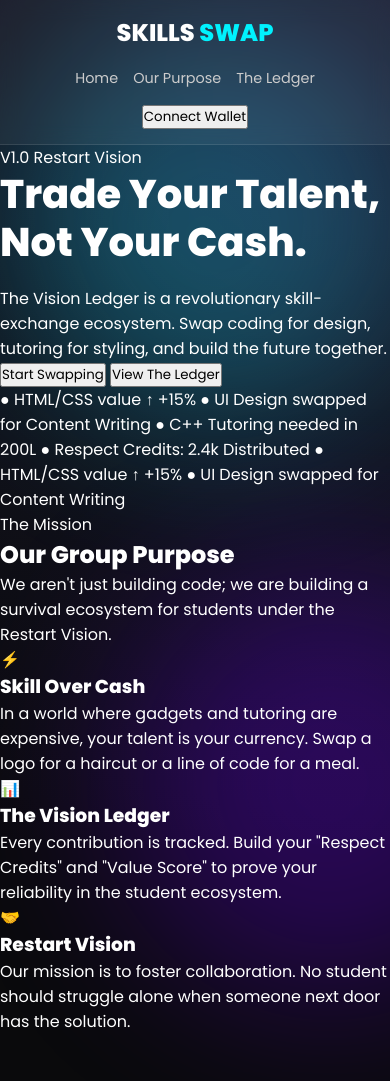
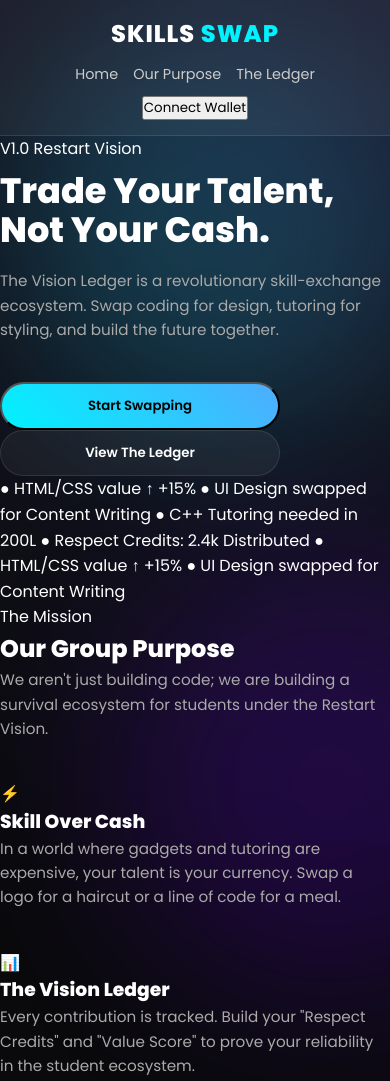
Before and after one commit to Etimbok/vision-ledger, a plain HTML site: page index.html in a window 390 px wide. Shown: the top 1081 px of the page. Before the commit the page ends 1034 px from the top, so only its background shows below. Drawn offline with Linux system fonts and the light colour scheme.

Commit message:
style.css

```diff
--- a/style.css
+++ b/style.css
@@ -1,3 +1,4 @@
+/* 1. RESET & FONTS */
 :root {
     --primary: #00f2fe;
     --secondary: #4facfe;
@@ -17,9 +18,10 @@ body {
     background-color: var(--bg-dark);
     color: white;
     overflow-x: hidden;
+    line-height: 1.6;
 }
 
-/* --- Animated Background --- */
+/* 2. ANIMATED BACKGROUND (The "Vibe") */
 .bg-wrapper {
     position: fixed;
     top: 0;
@@ -37,7 +39,7 @@ body {
     background: linear-gradient(45deg, var(--primary), var(--secondary));
     filter: blur(80px);
     border-radius: 50%;
-    opacity: 0.3;
+    opacity: 0.2;
     animation: move 20s infinite alternate;
 }
 
@@ -53,22 +55,27 @@ body {
     to { transform: translate(50px, 50px) scale(1.1); }
 }
 
-/* --- Navigation --- */
+/* 3. NAVIGATION (Fixed the overlapping) */
+header {
+    width: 100%;
+    background: var(--glass);
+    backdrop-filter: blur(15px);
+    border-bottom: 1px solid var(--glass-border);
+}
+
 .glass-nav {
     display: flex;
     justify-content: space-between;
     align-items: center;
     padding: 20px 8%;
-    background: var(--glass);
-    backdrop-filter: blur(10px);
-    border-bottom: 1px solid var(--glass-border);
-    position: relative; /* Changed from fixed to stop the overlapping issue */
-    z-index: 100;
+    max-width: 1400px;
+    margin: 0 auto;
 }
 
 .logo {
     font-size: 1.5rem;
     font-weight: 800;
+    letter-spacing: 1px;
 }
 
 .logo span { color: var(--primary); }
@@ -76,26 +83,31 @@ body {
 .nav-links {
     display: flex;
     list-style: none;
-    gap: 30px;
+    gap: 25px;
 }
 
 .nav-links a {
     text-decoration: none;
     color: #ccc;
     font-size: 0.9rem;
+    transition: 0.3s;
 }
 
-/* --- Hero Section --- */
+.nav-links a:hover { color: var(--primary); }
+
+/* 4. HERO SECTION (The main content) */
 .hero-section {
-    padding: 60px 8%;
+    padding: 80px 8%;
     text-align: center;
+    max-width: 1000px;
+    margin: 0 auto;
 }
 
 h1 {
-    font-size: clamp(2.5rem, 8vw, 4rem); /* Responsive font size */
+    font-size: 3.5rem;
     font-weight: 800;
     margin-bottom: 20px;
-    line-height: 1.2;
+    line-height: 1.1;
 }
 
 .gradient-text {
@@ -104,13 +116,45 @@ h1 {
     -webkit-text-fill-color: transparent;
 }
 
-/* --- Card Container --- */
+p {
+    color: #aaa;
+    margin-bottom: 40px;
+    font-size: 1.1rem;
+}
+
+/* 5. BUTTONS */
+.cta-group {
+    display: flex;
+    justify-content: center;
+    gap: 15px;
+    margin-bottom: 60px;
+}
+
+.btn-primary, .btn-secondary {
+    padding: 12px 25px;
+    border-radius: 50px;
+    text-decoration: none;
+    font-weight: 600;
+    transition: 0.3s;
+}
+
+.btn-primary {
+    background: linear-gradient(45deg, var(--primary), var(--secondary));
+    color: #000;
+}
+
+.btn-secondary {
+    border: 1px solid var(--glass-border);
+    color: white;
+    background: var(--glass);
+}
+
+/* 6. CARDS */
 .card-container {
     display: flex;
     justify-content: center;
     gap: 20px;
-    margin-top: 50px;
-    flex-wrap: wrap; /* Important for phone view */
+    flex-wrap: wrap;
 }
 
 .glass-card {
@@ -118,25 +162,51 @@ h1 {
     padding: 30px;
     border-radius: 20px;
     border: 1px solid var(--glass-border);
-    backdrop-filter: blur(15px);
-    width: 300px;
+    backdrop-filter: blur(10px);
+    width: 280px;
     text-align: left;
+    transition: 0.3s;
 }
 
-/*  */
+.glass-card:hover {
+    border-color: var(--primary);
+    transform: translateY(-5px);
+}
+
+/* 7. THE "SUPERVISOR-PROOF" PHONE FIX (Media Queries) */
 @media (max-width: 768px) {
     .glass-nav {
-        flex-direction: column;
+        flex-direction: column; /* Stacks logo and links */
         padding: 15px;
-        gap: 15px;
+        gap: 10px;
     }
 
     .nav-links {
         gap: 15px;
+        font-size: 0.8rem;
     }
 
     .hero-section {
-        padding-top: 40px; /* Adds space so the title isn't squashed */
+        padding: 40px 5%;
+    }
+
+    h1 {
+        font-size: 2.2rem; /* Shrinks the giant text for phones */
+        margin-top: 10px;
+    }
+
+    p {
+        font-size: 0.95rem;
+    }
+
+    .cta-group {
+        flex-direction: column; /* Stacks buttons on top of each other */
+        align-items: center;
+    }
+
+    .btn-primary, .btn-secondary {
+        width: 100%;
+        max-width: 280px;
     }
 
     .card-container {
```
